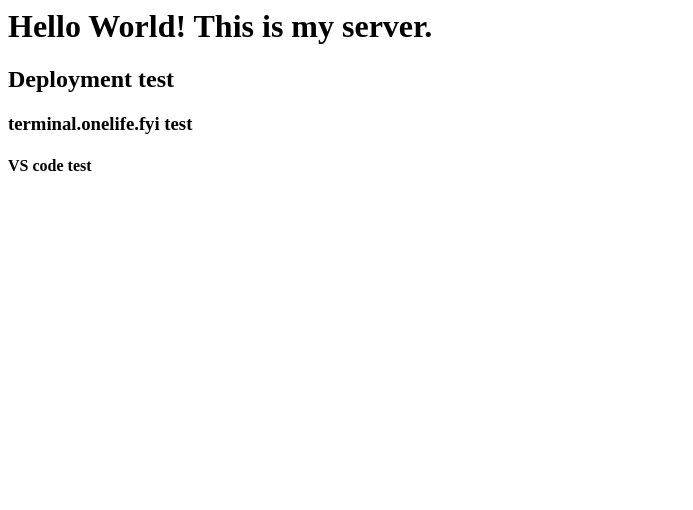
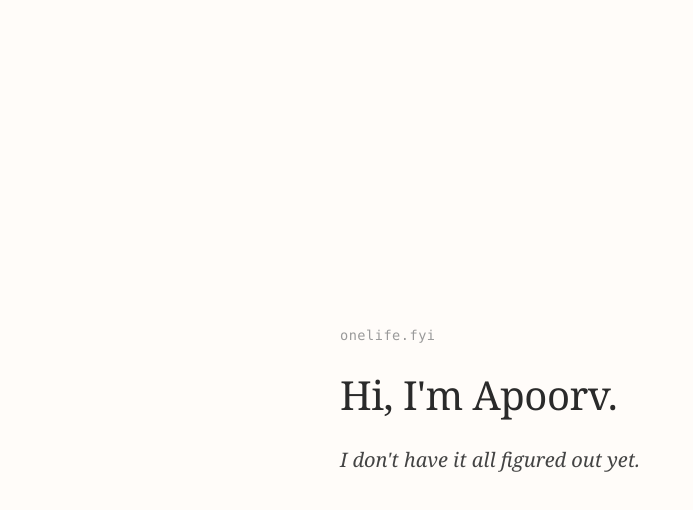
Before and after one commit to onelifefyi/onelife.fyi, a plain HTML site: page index.html in a window 1280 px wide. Shown: the whole page, without its empty margins (0-693 px from the left). Drawn offline with Linux system fonts and the light colour scheme.

```diff
--- a/index.html
+++ b/index.html
@@ -1,4 +1,63 @@
-<h1>Hello World! This is my server.</h1>
-<h2>Deployment test</h2>
-<h3>terminal.onelife.fyi test</t3>
-<h4>VS code test</h4>
+<!DOCTYPE html>
+<html lang="en">
+<head>
+    <meta charset="UTF-8">
+    <meta name="viewport" content="width=device-width, initial-scale=1.0">
+    <title>Apoorv</title>
+    <style>
+        :root {
+            --bg: #fffcf9; /* Warm paper */
+            --text: #2a2a2a;
+            --meta: #999;
+            --font-body: "Georgia", "Times New Roman", serif;
+            --font-mono: "SF Mono", "Monaco", "Courier New", monospace;
+        }
+
+        body {
+            background-color: var(--bg);
+            color: var(--text);
+            font-family: var(--font-body);
+            line-height: 1.5;
+            height: 100vh;
+            display: flex;
+            flex-direction: column;
+            justify-content: center;
+            align-items: flex-start; /* Aligns text to the left */
+            padding: 0 40px;
+            max-width: 600px;
+            margin: 0 auto;
+        }
+
+        .site-id {
+            font-family: var(--font-mono);
+            font-size: 0.85rem;
+            color: var(--meta);
+            margin-bottom: 20px;
+            letter-spacing: 0.5px;
+        }
+
+        h1 {
+            font-size: 2.5rem;
+            font-weight: normal;
+            margin: 0 0 20px 0;
+            letter-spacing: -0.5px;
+        }
+
+        p {
+            font-size: 1.25rem;
+            color: #444;
+            margin: 0;
+            font-style: italic;
+        }
+    </style>
+</head>
+<body>
+
+    <div class="site-id">onelife.fyi</div>
+
+    <h1>Hi, I'm Apoorv.</h1>
+
+    <p>I don't have it all figured out yet.</p>
+
+</body>
+</html>
```
